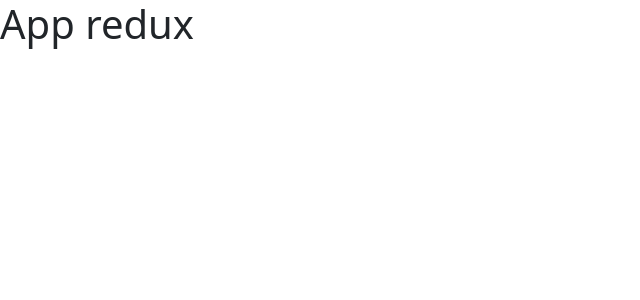
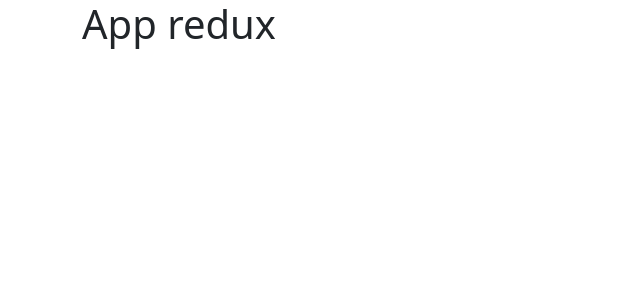
Before and after one commit to victormmorales/demo-redux, a React (Vite) app: page / in a window 1280 px wide. Shown: the top 300 px of the page, without its empty margins (0-640 px from the left). Built offline with nearby package versions, Linux system fonts and the light colour scheme.

Commit message:
redux install

```diff
--- a/package.json
+++ b/package.json
@@ -9,9 +9,11 @@
     "preview": "vite preview"
   },
   "dependencies": {
+    "@reduxjs/toolkit": "^1.8.3",
     "bootstrap": "^5.2.0",
     "react": "^18.2.0",
-    "react-dom": "^18.2.0"
+    "react-dom": "^18.2.0",
+    "react-redux": "^8.0.2"
   },
   "devDependencies": {
     "@types/react": "^18.0.15",
--- a/src/App.jsx
+++ b/src/App.jsx
@@ -1,8 +1,8 @@
 const App = () => {
   return (
-    <>
+    <div className="container">
       <h1>App redux</h1>
-    </>
+    </div>
   );
 };
 
```
Also changed, not shown: 1 other file (tests, documents, lock files or other folders).
